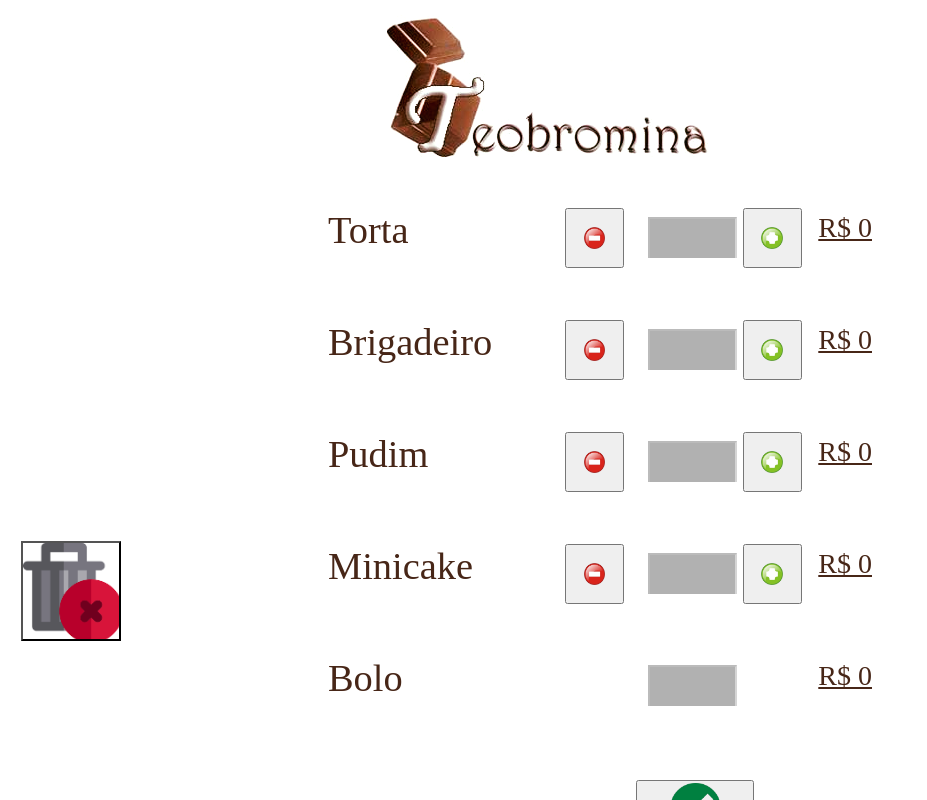
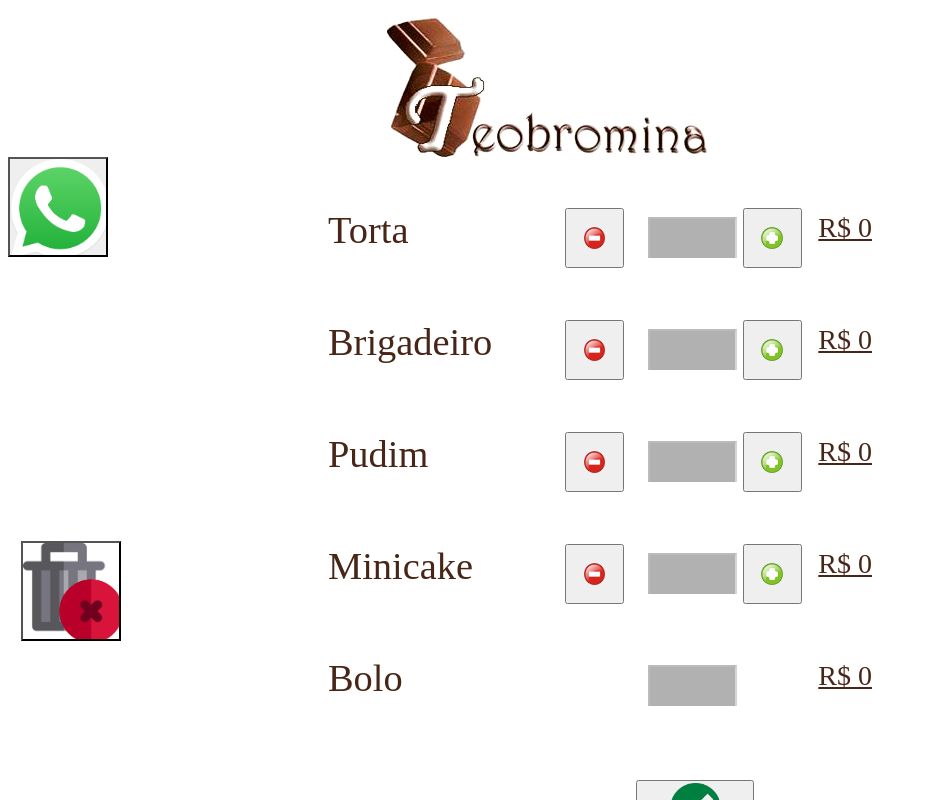
Before and after one commit to Ricktreze/Riccktreze.github.io, a plain HTML site: page index.html in a window 1280 px wide. Shown: the whole page, without its empty margins (0-927 px from the left). Drawn offline with Linux system fonts and the light colour scheme.

Commit message:
incçusão de opção de integração com whatsapp

```diff
--- a/index.css
+++ b/index.css
@@ -228,3 +228,11 @@ table{
    width: 100%;
    height: 60px;
 }
+
+#whatsapp-share-btt{
+   background-image: url('img/whatsappIcon.png');
+   width: 100px;
+   height: 100px;
+   background-size: 100px;
+   background-repeat: no-repeat;
+}
--- a/index.html
+++ b/index.html
@@ -23,7 +23,8 @@
 </div>
 <!-- <div class="divInf" > -->
 
-</div>
+       </div>
+       <button id="whatsapp-share-btt" onclick=whatsapp()></button>
 </body>
 
 </html>
--- a/xfuncoes.js
+++ b/xfuncoes.js
@@ -122,3 +122,11 @@ function PermiteNumeros(validCont,posicInput){
     document.getElementsByTagName('input')[posicInput].value = 0;
   }
 }
+
+//Constrói a URL depois que o DOM estiver pronto
+function whatsapp(){
+    //conteúdo que será compartilhado: Título da página + URL
+    var conteudo = encodeURIComponent(localStorage.getItem('produtos'));
+    //altera a URL do botão
+    window.open("https://api.whatsapp.com/send?text=" + conteudo);
+};
```
Also changed, not shown: img/whatsappIcon.png (added).
